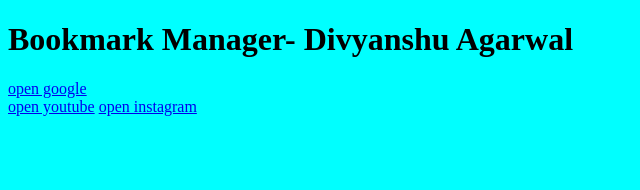
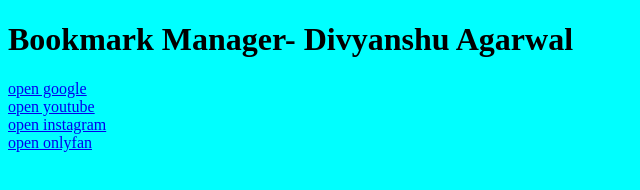
Before and after one commit to krishnaagarwala/sigmasigmaboi, a plain HTML site: page bookmarkProj/index.html in a window 1280 px wide. Shown: the whole page, without its empty margins (0-640 px from the left). Drawn offline with Linux system fonts and the light colour scheme.

Commit message:
some changes to test

```diff
--- a/bookmarkProj/index.html
+++ b/bookmarkProj/index.html
@@ -11,7 +11,10 @@
     <a href="http://www.google.com" target="_blank" rel="noopener noreferrer">open google</a>
     <br>
     <a href="http://www.youtube.com" target="_blank" rel="noopener noreferrer">open youtube</a>
+    <br>
     <a href="http://www.instagram.com" target="_blank" rel="noopener noreferrer">open instagram</a>
+    <br>
+    <a href="http://www.onlyfans.com" target="_blank" rel="noopener noreferrer">open onlyfan</a>
     <script src="script.js"></script>
 </body>
 </html>
```
